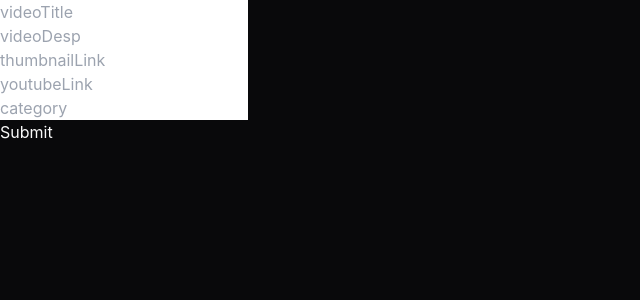
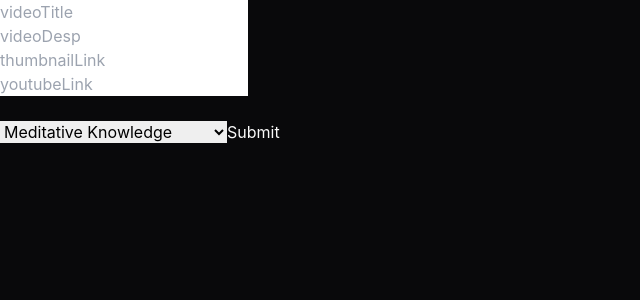
Before and after one commit to akshatverma1/Meditative_Wings_FE, a React (Vite) app: page /form in a window 1280 px wide. Shown: the top 300 px of the page, without its empty margins (0-640 px from the left). Built offline with nearby package versions, Linux system fonts and the light colour scheme.

Commit message:
Second Api Done

```diff
--- a/src/categories/Form.jsx
+++ b/src/categories/Form.jsx
@@ -7,16 +7,26 @@ export default function Date_Form() {
 
 
 
-                <input name="videoTitle" id="videoTitle" placeholder="videoTitle" type='text' />
+                <input style={{ color: "black" }} name="videoTitle" id="videoTitle" placeholder="videoTitle" type='text' />
                 <br></br>
-                <input name="videoDesp" id="videoDesp" placeholder="videoDesp" text="text"/>
+                <input style={{ color: "black" }} name="videoDesp" id="videoDesp" placeholder="videoDesp" text="text" />
                 <br></br>
-                <input name="thumbnailLink" id="thumbnailLink" placeholder="thumbnailLink" text="text" />
+                <input style={{ color: "black" }} name="thumbnailLink" id="thumbnailLink" placeholder="thumbnailLink" text="text" />
                 <br></br>
-                <input name="youtubeLink" id="youtubeLink" placeholder="youtubeLink" text="text"/>
+                <input style={{ color: "black" }} name="youtubeLink" id="youtubeLink" placeholder="youtubeLink" text="text" />
                 <br></br>
-                <input name="category" id="category" placeholder="category" text="text"/>
+                {/* <input style={{ color: "black" }} name="category" id="category" placeholder="category" text="text" /> */}
                 <br></br>
+                <select name="category" style={{color:"black"}} id="fruits">
+                    <option value="Meditative Knowledge">Meditative Knowledge</option>
+                    <option value="Meditative Thoughts">Meditative Thoughts</option>
+                    <option value="Meditative Movie">Meditative Movie</option>
+                    <option value="Meditative Writings">Meditative Writings</option>
+                    <option value="Life Understanding">Life Understanding</option>
+                    <option value="Meditative Shayari">Meditative Shayari</option>
+                    <option value=">Meditative Shayari Movie">Meditative Shayari Movie</option>
+                    <option value="Meditative Shayari Writings">Meditative Shayari Writings</option>
+                </select>
                 <button>Submit</button>
             </form>
         </>
```
